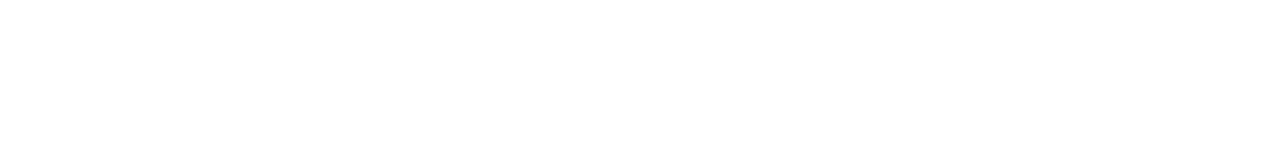
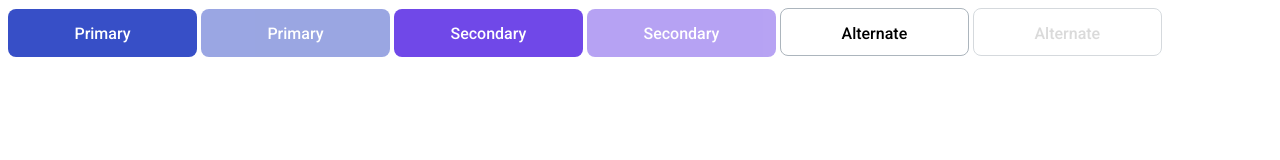
Before and after one commit to js-tasks-ru/htmlcss-20210610_ivan-saltykov, a website: page 03-lection1/01-button/index.html in a window 1280 px wide. Drawn offline with Linux system fonts and the light colour scheme.

Commit message:
add solution 03-1 button

```diff
--- a/03-lection1/01-button/button.css
+++ b/03-lection1/01-button/button.css
@@ -1 +1,109 @@
 /* Стилизация кнопки */
+.button_primary{
+    width: 189px;
+    height: 48px;
+    padding-top: 15px;
+    padding-bottom: 14px;
+    border:none;
+    border-radius: 8px;
+    background-color: var(--blue);
+    color: var(--white);
+    font-family: Roboto;
+    font-style: normal;
+    font-weight: 500;
+    font-size: 16px;
+    line-height: 19px;
+    text-align: center;
+}
+.button_primary:hover{
+    width: 189px;
+    height: 48px;
+    border:none;
+    border-radius: 8px;
+    background-color: #2342C0;
+    color: var(--white);
+    transition: opacity 200ms ease-in-out, background 200ms ease-in-out;
+    cursor: pointer;
+}
+.button_primary:disabled{
+    width: 189px;
+    height: 48px;
+    border:none;
+    border-radius: 8px;
+    background-color: var(--blue);
+    opacity: 0.5;
+    color: var(--white);
+    transition: opacity 200ms ease-in-out, background 200ms ease-in-out;
+    cursor: not-allowed;
+}
+.button_secondary{
+    width: 189px;
+    height: 48px;
+    padding-top: 15px;
+    padding-bottom: 14px;
+    border:none;
+    border-radius: 8px;
+    background-color: var(--purple);
+    color: var(--white);
+    font-family: Roboto;
+    font-style: normal;
+    font-weight: 500;
+    font-size: 16px;
+    line-height: 19px;
+    text-align: center;
+}
+.button_secondary:hover{
+    width: 189px;
+    height: 48px;
+    border:none;
+    border-radius: 8px;
+    background-color: #5028C6;
+    color: var(--white);
+    cursor: pointer;
+}
+.button_secondary:disabled{
+    width: 189px;
+    height: 48px;
+    border:none;
+    border-radius: 8px;
+    background-color: var(--purple);
+    opacity: 0.5;
+    color: var(--white);
+    transition: opacity 200ms ease-in-out, background 200ms ease-in-out;
+    cursor: not-allowed;
+}
+.button_alternate{
+    width: 189px;
+    height: 48px;
+    padding-top: 15px;
+    padding-bottom: 14px;
+    border:1px solid #ACB5BD;
+    background-color:var(--white);
+    box-sizing: border-box;
+    border-radius: 8px;
+    font-family: Roboto;
+    font-style: normal;
+    font-weight: 500;
+    font-size: 16px;
+    line-height: 19px;
+    text-align: center;
+}
+.button_alternate:hover{
+    width: 189px;
+    height: 48px;
+    border:1px solid #212429;
+    background-color:var(--white);
+    box-sizing: border-box;
+    border-radius: 8px;
+    cursor: pointer;
+}
+.button_alternate:disabled{
+    width: 189px;
+    height: 48px;
+    border:1px solid #ACB5BD;
+    background-color:var(--white);
+    box-sizing: border-box;
+    opacity: 0.5;
+    border-radius: 8px;
+    cursor: not-allowed;
+}
--- a/03-lection1/01-button/index.html
+++ b/03-lection1/01-button/index.html
@@ -6,6 +6,12 @@
         <link rel="stylesheet" href="./button.css">
     </head>
     <body>
+        <button class="button_primary"> Primary </button>
+        <button class="button_primary" disabled> Primary </button>
+        <button class="button_secondary"> Secondary </button>
+        <button class="button_secondary" disabled> Secondary </button>
+        <button class="button_alternate"> Alternate </button>
+        <button class="button_alternate" disabled> Alternate  </button>
+    </body>
 
-    </body>
 </html>
```
